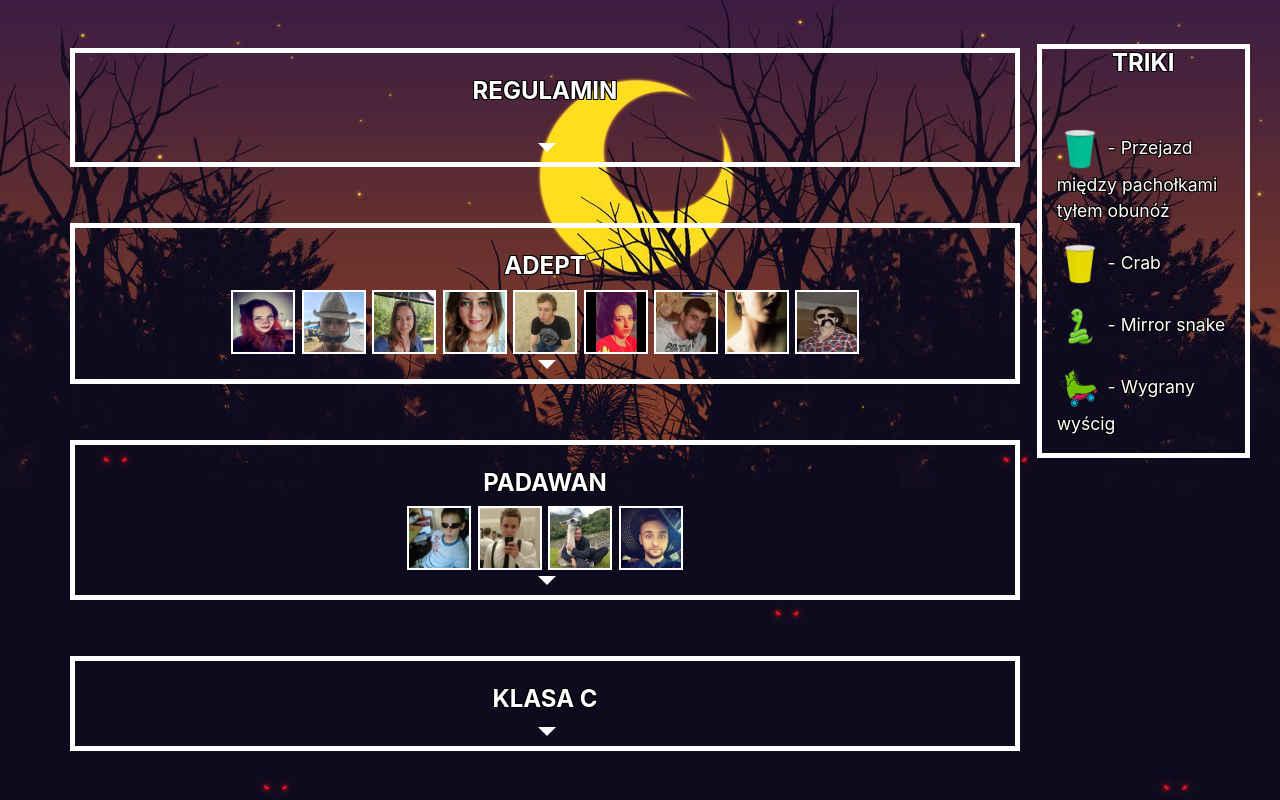
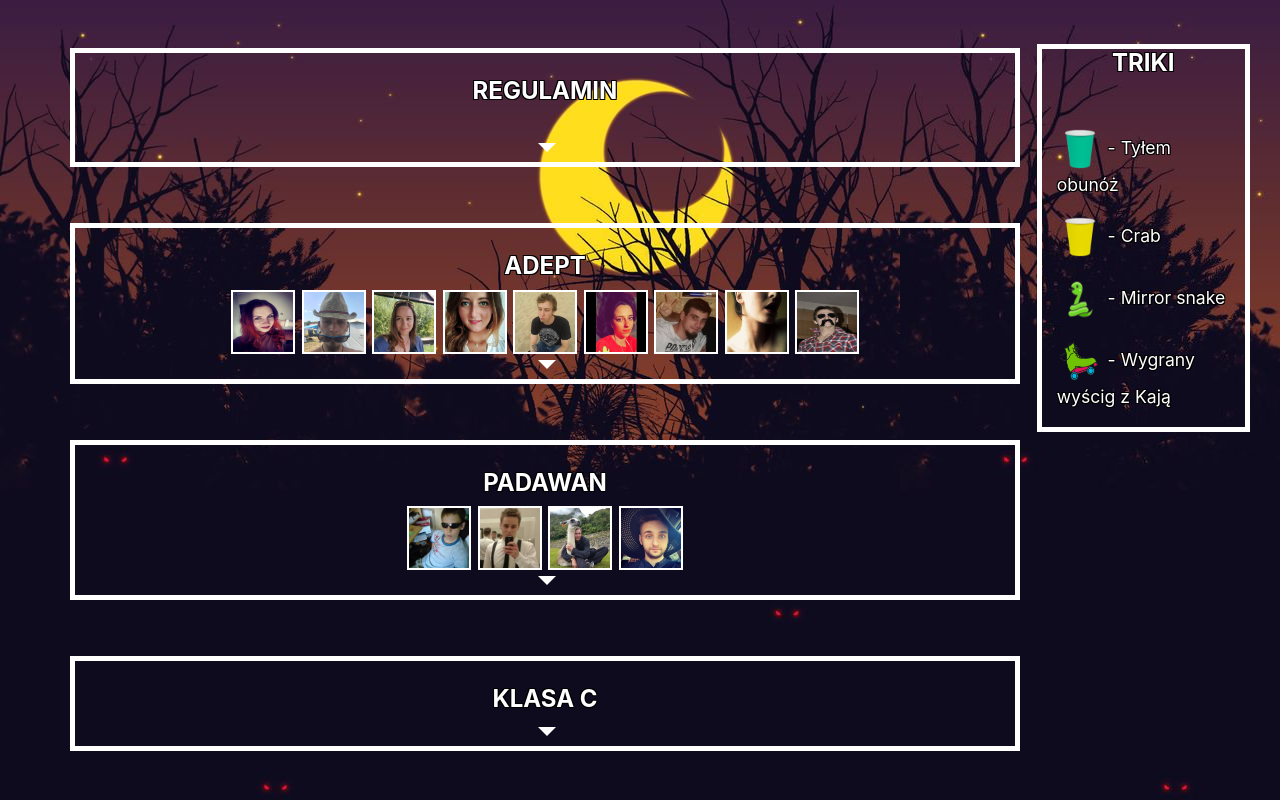
Before and after one commit to kajacz/rolkiroberta, a plain HTML site: page index.html in a window 1280 px wide. Shown: the top 800 px of the page. Drawn offline with nearby package versions, Linux system fonts and the light colour scheme; some packages are replaced by stand-ins of ours; a script that the page names is missing.

Commit message:
Content update

```diff
--- a/index.html
+++ b/index.html
@@ -46,8 +46,7 @@
 
           <div class=" mt-3">
             <p class="trik">
-              <img class="photo-kubek" src="kubeczki/blekitny.png" /> - Przejazd
-              między pachołkami tyłem obunóż
+              <img class="photo-kubek" src="kubeczki/blekitny.png" /> - Tyłem obunóż
             </p>
             <p class="trik">
               <img class="photo-kubek" src="kubeczki/zolty.png" /> - Crab
@@ -58,7 +57,7 @@
             </p>
             <p class="trik">
               <img class="photo-kubek" src="kubeczki/fast.png" /> - Wygrany
-              wyścig
+              wyścig z Kają
             </p>
           </div>
         </div>
```
